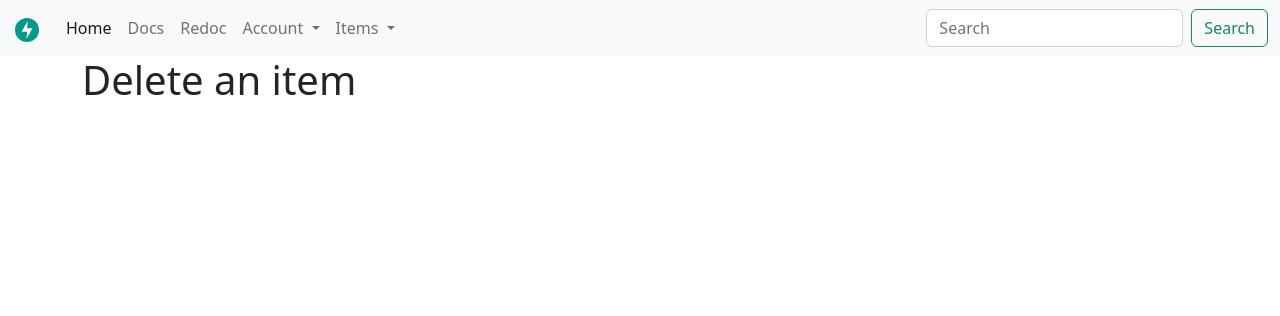
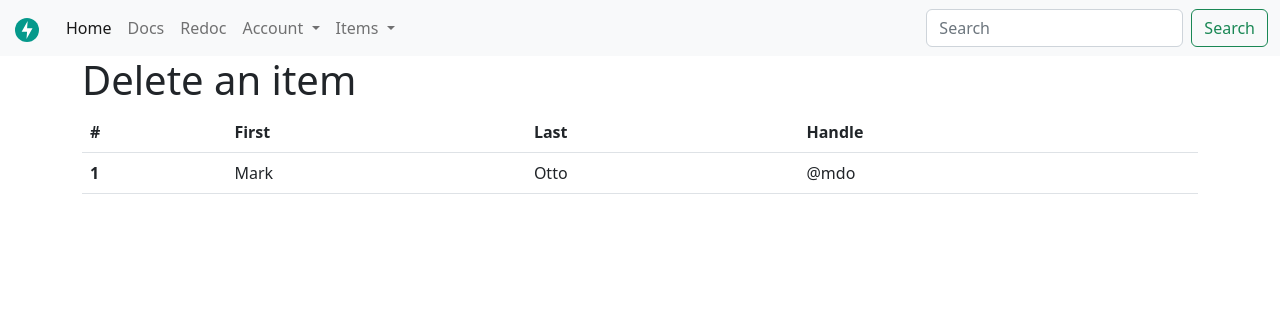
Before and after one commit to shahlep/fastApi-fun-9, a FastAPI app: page /delete-an-item in a window 1280 px wide. Shown: the top 316 px of the page. Run offline with FastAPI, Linux system fonts and the light colour scheme.

Commit message:
fastApi fun 282

```diff
--- a/templates/show_item_to_delete_page.html
+++ b/templates/show_item_to_delete_page.html
@@ -12,6 +12,23 @@
                 {{ msg }}
             </div>
         {% endif %}
-
+        <table class="table">
+            <thead>
+                <tr>
+                    <th scope="col">#</th>
+                    <th scope="col">First</th>
+                    <th scope="col">Last</th>
+                    <th scope="col">Handle</th>
+                </tr>
+            </thead>
+            <tbody>
+                <tr>
+                    <th scope="row">1</th>
+                    <td>Mark</td>
+                    <td>Otto</td>
+                     <td>@mdo</td>
+                </tr>
+            </tbody>
+        </table>
     </div>
 {% endblock %}
```
